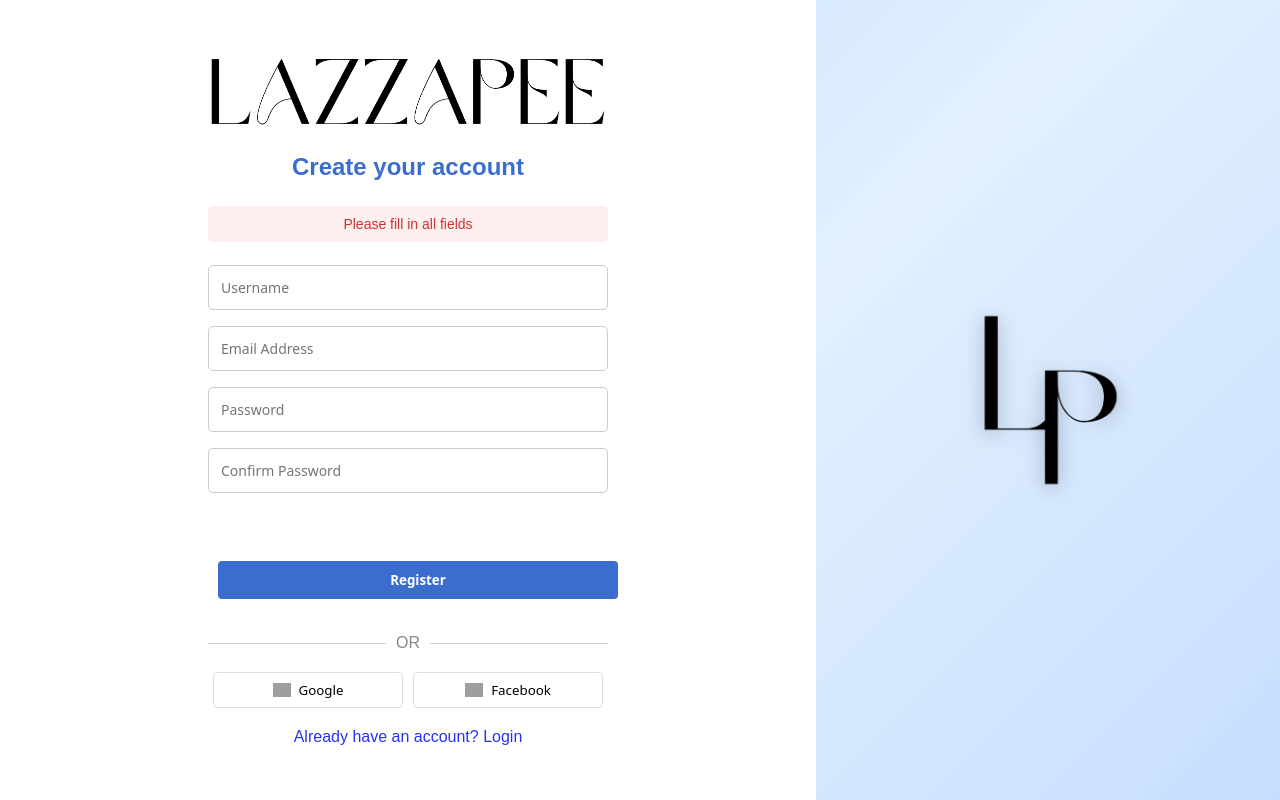
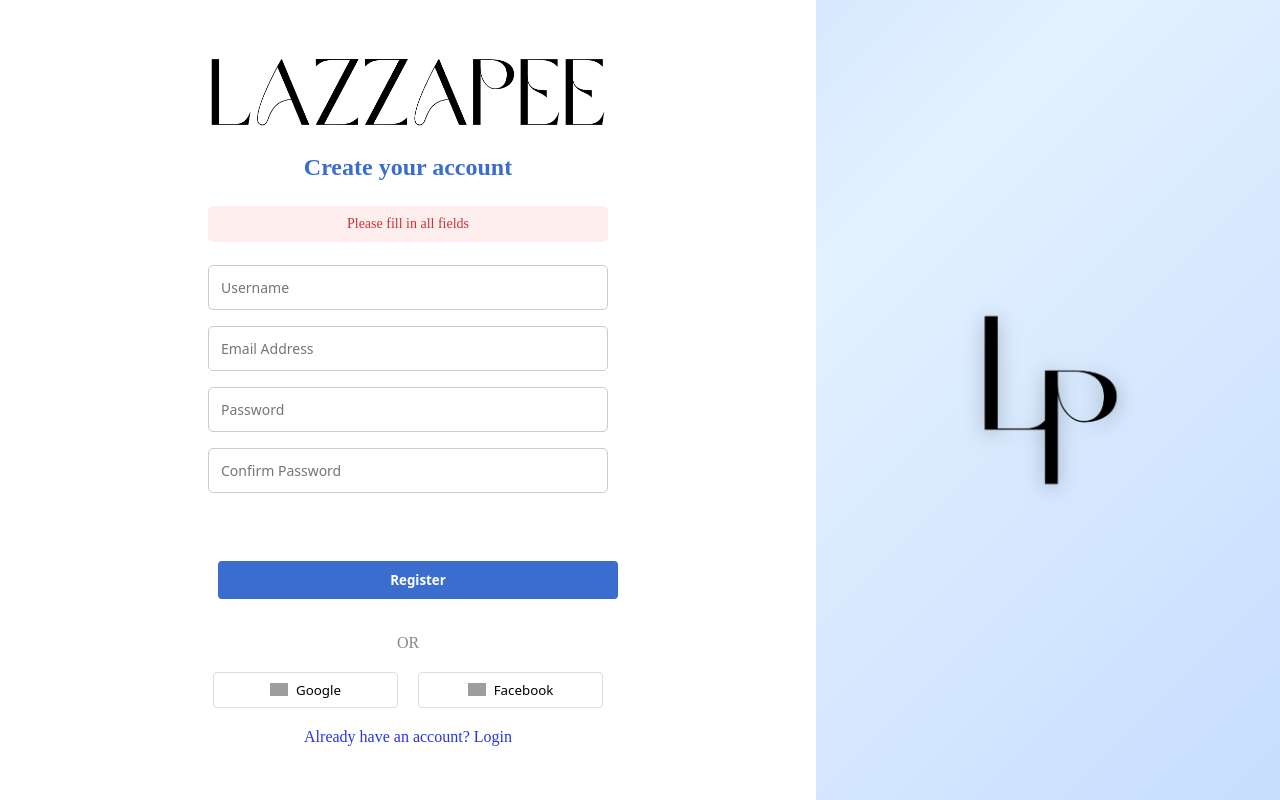
Before and after one commit to ChrisGemps/Lazzappe, a React (Create React App) app in the folder lazzappe/frontend/: page /register in a window 1280 px wide. Both pictures are taken after a click on the button "Register". Built offline with nearby package versions, Linux system fonts and the light colour scheme; grey boxes are pictures that could not be loaded.

Commit message:
refactor(pages): added css files on login and roger

```diff
--- a/lazzappe/frontend/src/page/Dashboard.js
+++ b/lazzappe/frontend/src/page/Dashboard.js
@@ -4,6 +4,8 @@ import { CartProvider, useCart } from '../context/CartContext';
 import Cart from '../component/Cart';
 import ProductModal from '../component/ProductModal';
 import { Logotext } from '../component/components';
+
+
 
 export default function Dashboard() {
   const categories = [
--- /dev/null
+++ b/lazzappe/frontend/src/page/LoginPage.css
@@ -0,0 +1,136 @@
+.error-message {
+    background-color: "#fee";
+    color: "#c33";
+    padding: 10px;
+    border-radius: 5px;
+    margin-bottom: 15px;
+    font-size: 14px;
+}
+
+.login-container {
+  width: 100%;
+  max-width: 300px;
+  text-align: center;
+}
+
+
+.divider-container {
+  margin: 10px 0;
+  text-align: center;
+  color: #2d2d2d;
+  display: flex;
+  align-items: center;
+  justify-content: center;
+}
+
+.divider-line {
+  border: none;
+  border-top: 0.5px solid #ffffff;
+  flex: 1;
+}
+
+.divider-text {
+  position: relative;
+  padding: 0 10px;
+  background: transparent;
+}
+
+.social-buttons-container {
+  display: flex;
+  justify-content: space-between;
+  gap: 10px;
+}
+
+.signup-prompt {
+  margin-top: 25px;
+  color: #2d2d2d;
+}
+
+.signup-link {
+  color: #2734eb;
+  font-weight: 300;
+  text-decoration: none;
+  cursor: pointer;
+}
+
+.signup-link:hover {
+  text-decoration: underline;
+}
+
+/* Login Page Layout */
+.login-page-wrapper {
+  display: flex;
+  height: 100vh;
+  background-color: #ffecec;
+}
+
+.login-page-left {
+  flex: 1;
+  display: flex;
+  justify-content: center;
+  align-items: center;
+  background: linear-gradient(to bottom, #cce7ff, #f9f9f9);
+}
+
+/* Login Form Container */
+.login-form-wrapper {
+  width: 100%;
+  max-width: 300px;
+  text-align: center;
+}
+
+/* Error Message */
+.error-message {
+  background-color: #fee;
+  color: #c33;
+  padding: 10px;
+  border-radius: 5px;
+  margin-bottom: 15px;
+  font-size: 14px;
+}
+
+/* Divider Section */
+.divider-container {
+  margin: 10px 0;
+  text-align: center;
+  color: #2d2d2d;
+  display: flex;
+  align-items: center;
+  gap: 10px;
+}
+
+.divider-line {
+  border: none;
+  border-top: 0.5px solid #ffffff;
+  flex: 1;
+}
+
+.divider-text {
+  position: relative;
+  padding: 0 10px;
+  background: transparent;
+}
+
+/* Social Buttons */
+.social-buttons-container {
+  display: flex;
+  justify-content: space-between;
+  gap: 10px;
+}
+
+/* Signup Prompt */
+.signup-prompt {
+  margin-top: 25px;
+  color: #2d2d2d;
+}
+
+.signup-link {
+  color: #2734eb;
+  font-weight: 300;
+  text-decoration: none;
+  cursor: pointer;
+}
+
+.signup-link:hover {
+  text-decoration: underline;
+}
--- a/lazzappe/frontend/src/page/LoginPage.js
+++ b/lazzappe/frontend/src/page/LoginPage.js
@@ -1,7 +1,7 @@
 import React, { useState } from "react";
-import axios from "axios";
 import { Logotext, Input, Button, SocialButton, BrandSide } from "../component/components";
 import { useNavigate, Link } from "react-router-dom";
+import './LoginPage.css';
 
 const LoginForm = () => {
   const navigate = useNavigate();
@@ -16,11 +16,10 @@ const LoginForm = () => {
 
   const handleChange = (e) => {
     setForm({ ...form, [e.target.name]: e.target.value });
-    setError(""); // Clear error when user types
+    setError("");
   };
 
   const signinClick = async () => {
-    // Validate inputs
     if (!form.username || !form.password) {
       setError("Please fill in all fields");
       return;
@@ -29,22 +28,33 @@ const LoginForm = () => {
     setLoading(true);
 
     try {
-      const response = await axios.post("http://localhost:8080/api/auth/login", {
-        username: form.username,
-        password: form.password,
+      const response = await fetch("http://localhost:8080/api/auth/login", {
+        method: "POST",
+        headers: {
+          "Content-Type": "application/json",
+        },
+        body: JSON.stringify({
+          username: form.username,
+          password: form.password,
+        }),
       });
 
-      // Store user info in localStorage
-      localStorage.setItem("user", JSON.stringify(response.data));
-      // also store a username shortcut for simpler lookup in dashboard
+      if (!response.ok) {
+        const errorData = await response.json();
+        throw new Error(errorData.error || "Login failed. Please try again.");
+      }
+
+      const data = await response.json();
+
+      localStorage.setItem("user", JSON.stringify(data));
       try {
-        localStorage.setItem('username', response.data.username || response.data.user?.username || '');
+        localStorage.setItem('username', data.username || data.user?.username || '');
       } catch (e) {}
 
       alert("Login Successful!");
       navigate("/dashboard");
     } catch (error) {
-      const errorMessage = error.response?.data?.error || "Login failed. Please try again.";
+      const errorMessage = error.message || "Login failed. Please try again.";
       setError(errorMessage);
       console.log(error);
     } finally {
@@ -59,25 +69,11 @@ const LoginForm = () => {
   };
 
   return (
-    <div style={{ width: "100%", maxWidth: "300px", textAlign: "center" }}>
-      <link
-        href="https://fonts.googleapis.com/css2?family=Brown+Sugar&display=swap"
-        rel="stylesheet"
-      ></link>
-
+    <div className="login-form-wrapper">
       <Logotext />
 
       {error && (
-        <div
-          style={{
-            backgroundColor: "#fee",
-            color: "#c33",
-            padding: "10px",
-            borderRadius: "5px",
-            marginBottom: "15px",
-            fontSize: "14px",
-          }}
-        >
+        <div className="error-message">
           {error}
         </div>
       )}
@@ -90,6 +86,7 @@ const LoginForm = () => {
         onChange={handleChange}
         onKeyPress={handleKeyPress}
       />
+
       <Input
         type="password"
         placeholder="Password"
@@ -106,20 +103,12 @@ const LoginForm = () => {
         disabled={loading}
       />
 
-      <div style={{ margin: "10px 0", textAlign: "center", color: "#2d2d2dff" }}>
-        <hr style={{ border: "0.5px solid #ffffffff" }} />
-        <span
-          style={{
-            position: "relative",
-            padding: "0 10px",
-            background: "transparent",
-          }}
-        >
-          or Sign In with
-        </span>
+      <div className="divider-container">
+        <hr className="divider-line" />
+        <span className="divider-text">or Sign In with</span>
       </div>
 
-      <div style={{ display: "flex", justifyContent: "space-between" }}>
+      <div className="social-buttons-container">
         <SocialButton
           text="Google"
           icon="https://cdn-teams-slug.flaticon.com/google.jpg"
@@ -130,17 +119,9 @@ const LoginForm = () => {
         />
       </div>
 
-      <p style={{ marginTop: "25px", color: "#2d2d2dff" }}>
+      <p className="signup-prompt">
         Don't have an account?{" "}
-        <Link
-          to="/register"
-          style={{
-            color: "#2734ebff",
-            fontWeight: "verylight",
-            textDecoration: "none",
-            cursor: "pointer",
-          }}
-        >
+        <Link to="/register" className="signup-link">
           Create one
         </Link>
       </p>
@@ -150,22 +131,8 @@ const LoginForm = () => {
 
 const LoginPage = () => {
   return (
-    <div
-      style={{
-        display: "flex",
-        height: "100vh",
-        background: "#ffecec",
-      }}
-    >
-      <div
-        style={{
-          flex: 1,
-          display: "flex",
-          justifyContent: "center",
-          alignItems: "center",
-          background: "linear-gradient(to bottom, #cce7ff, #f9f9f9)",
-        }}
-      >
+    <div className="login-page-wrapper">
+      <div className="login-page-left">
         <LoginForm />
       </div>
       <BrandSide />
--- /dev/null
+++ b/lazzappe/frontend/src/page/Register.css
@@ -0,0 +1,84 @@
+/* Register Page Layout */
+.register-page-wrapper {
+  display: flex;
+  height: 100vh;
+  font-family: "Poppins, sans-serif";
+}
+
+.register-page-left {
+  flex: 3;
+  display: flex;
+  flex-direction: column;
+  justify-content: center;
+  align-items: center;
+  padding: 0 60px;
+  background-color: #ffffff;
+}
+
+/* Register Form Container */
+.register-form-container {
+  width: 100%;
+  max-width: 400px;
+}
+
+/* Register Title */
+.register-title {
+  text-align: center;
+  color: #3b6dcf;
+  margin-bottom: 25px;
+  font-weight: 600;
+}
+
+/* Error Message */
+.error-message {
+  background-color: #fee;
+  color: #c33;
+  padding: 10px;
+  border-radius: 5px;
+  margin-bottom: 15px;
+  text-align: center;
+  font-size: 14px;
+}
+
+/* Divider Section */
+.divider-container {
+  display: flex;
+  align-items: center;
+  margin: 20px 0;
+  gap: 10px;
+}
+
+.divider-line {
+  flex: 1;
+  height: 1px;
+  background-color: #ccc;
+}
+
+.divider-text {
+  color: #888;
+}
+
+/* Social Buttons */
+.social-buttons-container {
+  display: flex;
+  justify-content: space-between;
+  gap: 10px;
+}
+
+/* Login Prompt */
+.login-prompt {
+  text-align: center;
+  margin-top: 20px;
+  color: #666;
+}
+
+.login-link {
+  color: #2734eb;
+  font-weight: 300;
+  text-decoration: none;
+  cursor: pointer;
+}
+
+.login-link:hover {
+  text-decoration: underline;
+}
--- a/lazzappe/frontend/src/page/Register.js
+++ b/lazzappe/frontend/src/page/Register.js
@@ -1,7 +1,7 @@
 import React, { useState } from "react";
-import axios from "axios";
 import { Logotext, Input, Button, SocialButton, BrandSide } from "../component/components";
 import { useNavigate, Link } from "react-router-dom";
+import './Register.css';
 
 export default function Register() {
   const navigate = useNavigate();
@@ -17,48 +17,68 @@ export default function Register() {
 
   const handleChange = (e) => {
     setForm({ ...form, [e.target.name]: e.target.value });
-    setError(""); // Clear error when user types
+    setError("");
+  };
+
+  const validateForm = () => {
+    if (!form.username.trim() || !form.email.trim() || !form.password || !form.confirmPassword) {
+      setError("Please fill in all fields");
+      return false;
+    }
+
+    const emailRegex = /^[^\s@]+@[^\s@]+\.[^\s@]+$/;
+    if (!emailRegex.test(form.email)) {
+      setError("Please enter a valid email address");
+      return false;
+    }
+
+    if (form.password.length < 6) {
+      setError("Password must be at least 6 characters long");
+      return false;
+    }
+
+    if (form.password !== form.confirmPassword) {
+      setError("Passwords do not match!");
+      return false;
+    }
+
+    return true;
   };
 
   const handleRegister = async () => {
     setError("");
 
-  if (!form.username.trim() || !form.email.trim() || !form.password || !form.confirmPassword) {
-    setError("Please fill in all fields");
-    return;
-  }
-
-  const emailRegex = /^[^\s@]+@[^\s@]+\.[^\s@]+$/;
-  if (!emailRegex.test(form.email)) {
-    setError("Please enter a valid email address");
-    return;
-  }
-
-  if (form.password.length < 6) {
-    setError("Password must be at least 6 characters long");
-    return;
-  }
-
-  if (form.password !== form.confirmPassword) {
-    setError("Passwords do not match!");
+    if (!validateForm()) {
       return;
     }
 
     try {
-    console.log("Sending request to backend:", form); // Debug log
+      console.log("Sending request to backend:", form);
 
-    const response = await axios.post("http://localhost:8080/api/auth/register", {
+      const response = await fetch("http://localhost:8080/api/auth/register", {
+        method: "POST",
+        headers: {
+          "Content-Type": "application/json",
+        },
+        body: JSON.stringify({
           username: form.username,
           email: form.email,
           password: form.password,
+        }),
       });
 
-    console.log("Backend response:", response.data); // Debug log
+      if (!response.ok) {
+        const errorData = await response.json();
+        throw new Error(errorData.error || "Registration failed.");
+      }
 
-    // Persist user info so dashboard can show the username immediately
+      const data = await response.json();
+
+      console.log("Backend response:", data);
+
       try {
-      localStorage.setItem('user', JSON.stringify(response.data));
-      localStorage.setItem('username', response.data.username || form.username);
+        localStorage.setItem('user', JSON.stringify(data));
+        localStorage.setItem('username', data.username || form.username);
       } catch (e) {
         // ignore
       }
@@ -66,10 +86,8 @@ export default function Register() {
       alert("Registration Successful! You are now logged in.");
       navigate("/dashboard");
     } catch (error) {
-    console.error("Axios full error:", error); // Debug log
-    console.error("Axios response:", error.response); // Debug log
-
-    const errorMessage = error.response?.data?.error || error.message || "Registration failed.";
+      console.error("Fetch error:", error);
+      const errorMessage = error.message || "Registration failed.";
       setError(errorMessage);
     }
   };
@@ -81,51 +99,15 @@ export default function Register() {
   };
 
   return (
-    <div
-      style={{
-        display: "flex",
-        height: "100vh",
-        fontFamily: "Poppins, sans-serif",
-      }}
-    >
-      {/* LEFT SIDE */}
-      <div
-        style={{
-          flex: 3,
-          display: "flex",
-          flexDirection: "column",
-          justifyContent: "center",
-          alignItems: "center",
-          padding: "0 60px",
-          backgroundColor: "#ffffff",
-        }}
-      >
-        <div style={{ width: "100%", maxWidth: "400px" }}>
+    <div className="register-page-wrapper">
+      <div className="register-page-left">
+        <div className="register-form-container">
           <Logotext />
 
-          <h2
-            style={{
-              textAlign: "center",
-              color: "#3b6dcf",
-              marginBottom: "25px",
-              fontWeight: "600",
-            }}
-          >
-            Create your account
-          </h2>
+          <h2 className="register-title">Create your account</h2>
 
           {error && (
-            <div
-              style={{
-                backgroundColor: "#fee",
-                color: "#c33",
-                padding: "10px",
-                borderRadius: "5px",
-                marginBottom: "15px",
-                textAlign: "center",
-                fontSize: "14px",
-              }}
-            >
+            <div className="error-message">
               {error}
             </div>
           )}
@@ -168,20 +150,13 @@ export default function Register() {
 
           <Button text="Register" background="#3b6dcf" onClick={handleRegister} />
 
-          {/* OR Divider */}
-          <div
-            style={{
-              display: "flex",
-              alignItems: "center",
-              margin: "20px 0",
-            }}
-          >
-            <div style={{ flex: 1, height: "1px", background: "#ccc" }}></div>
-            <span style={{ margin: "0 10px", color: "#888" }}>OR</span>
-            <div style={{ flex: 1, height: "1px", background: "#ccc" }}></div>
+          <div className="divider-container">
+            <div className="divider-line"></div>
+            <span className="divider-text">OR</span>
+            <div className="divider-line"></div>
           </div>
 
-          <div style={{ display: "flex", justifyContent: "space-between" }}>
+          <div className="social-buttons-container">
             <SocialButton
               text="Google"
               icon="https://cdn-teams-slug.flaticon.com/google.jpg"
@@ -192,23 +167,14 @@ export default function Register() {
             />
           </div>
 
-          <p style={{ textAlign: "center", marginTop: "20px", color: "#666" }}>
-            <Link
-              to="/login"
-              style={{
-                color: "#2734ebff",
-                fontWeight: "verylight",
-                textDecoration: "none",
-                cursor: "pointer",
-              }}
-            >
+          <p className="login-prompt">
+            <Link to="/login" className="login-link">
               Already have an account? Login
             </Link>
           </p>
         </div>
       </div>
 
-      {/* RIGHT SIDE */}
       <BrandSide />
     </div>
   );
```
Also changed, not shown: lazzappe/frontend/src/component/Cart.js (+10 -2 lines). Lines whose indentation alone changed are shown as unchanged.
